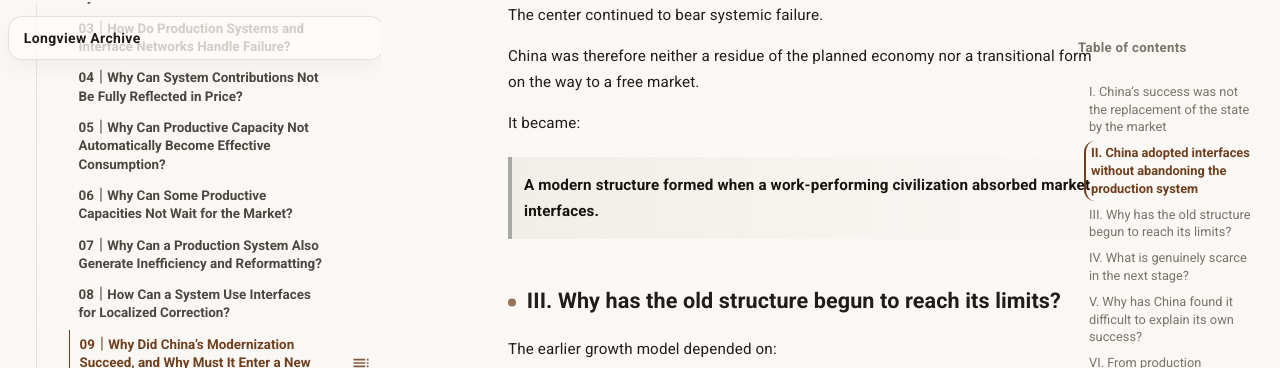
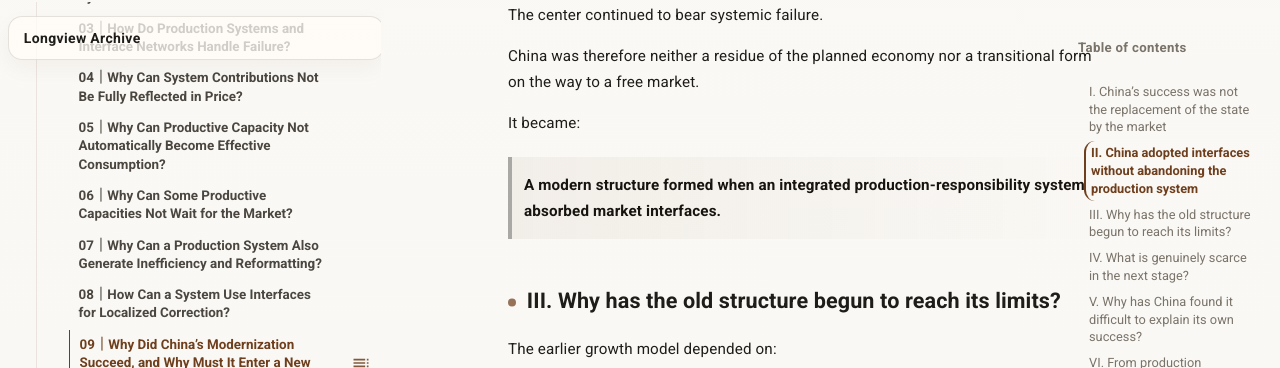
Before and after one commit to guanshi1688/longview-archive, an MkDocs documentation site: the page built from docs/essays/english/productive-forces-economics/09-modernization.md, in a window 1280 px wide and 900 px high, scrolled down 1648 px. Shown: the part 84-452 px from the top of the window. Built offline with MkDocs 1.6.1 and Material for MkDocs 9.7.7, drawn with Linux system fonts in a browser that asks for light colours.

Commit message:
Update 09-modernization.md

```diff
--- a/docs/essays/english/productive-forces-economics/09-modernization.md
+++ b/docs/essays/english/productive-forces-economics/09-modernization.md
@@ -55,7 +55,7 @@ China was therefore neither a residue of the planned economy nor a transitional
 
 It became:
 
-> **A modern structure formed when a work-performing civilization absorbed market interfaces.**
+> **A modern structure formed when an integrated production-responsibility system absorbed market interfaces.**
 
 ## III. Why has the old structure begun to reach its limits?
 
```
